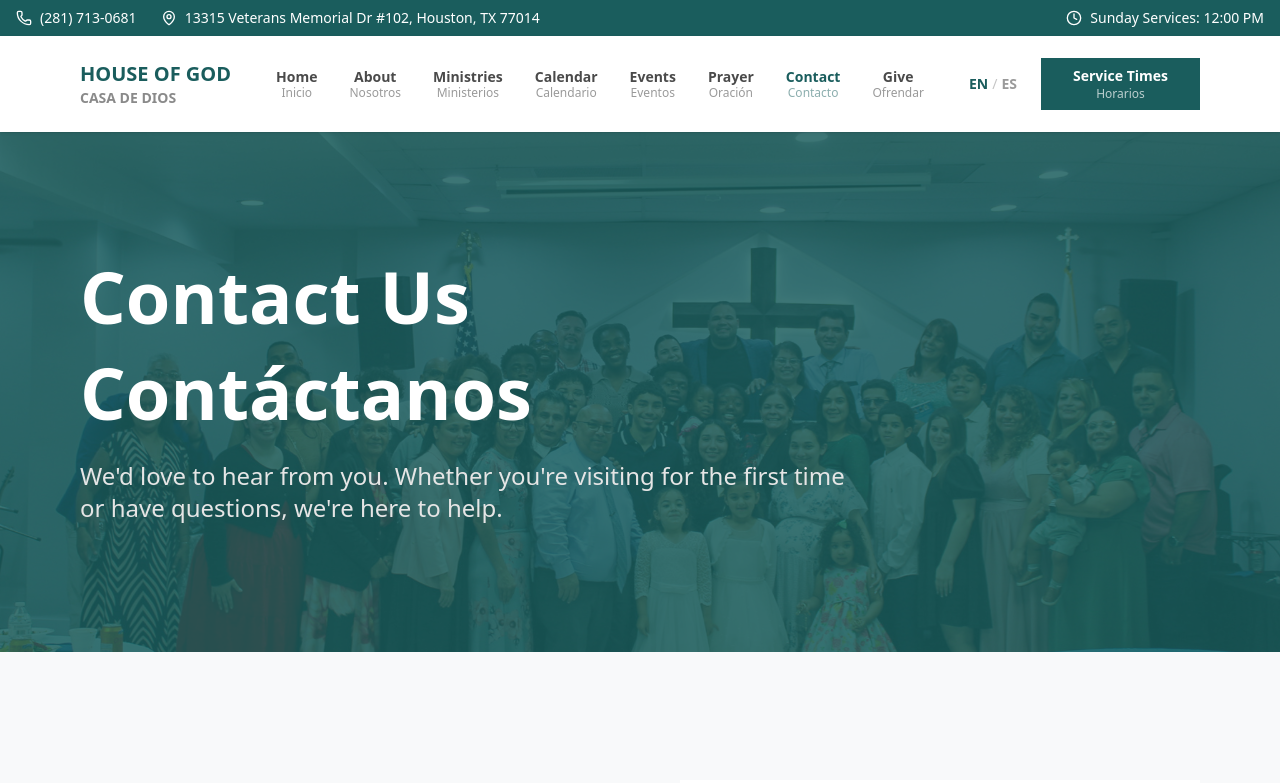
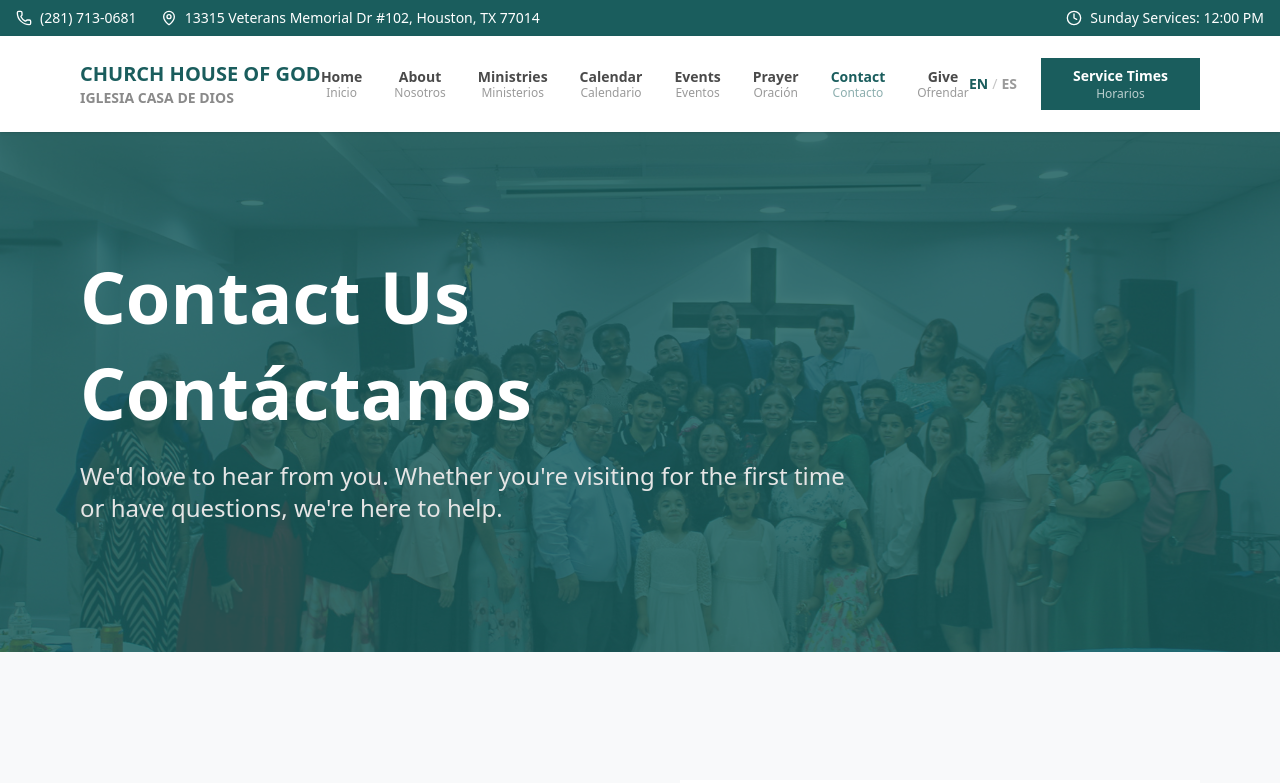
Before and after one commit to JonathanSContreras/Casa-de-Dios-Website, a Next.js app: page /contact in a window 1280 px wide. Shown: the top 783 px of the page. Built offline with nearby package versions, Linux system fonts and the light colour scheme.

Commit message:
update: updating minor details

```diff
--- a/src/app/_components/Footer.tsx
+++ b/src/app/_components/Footer.tsx
@@ -8,7 +8,7 @@ export function Footer() {
         <div className="grid grid-cols-1 md:grid-cols-2 lg:grid-cols-4 gap-12 lg:gap-16">
           {/* About Section */}
           <div>
-            <h3 className="text-xl font-bold mb-6">House of God</h3>
+            <h3 className="text-xl font-bold mb-6">Church House of God / Iglesia Casa de Dios</h3>
             <p className="text-[#E5E5E5] leading-relaxed mb-2">
               A contemporary Pentecostal congregation welcoming all.
             </p>
--- a/src/app/_components/Header.tsx
+++ b/src/app/_components/Header.tsx
@@ -70,7 +70,7 @@ export function Header() {
                     : 'text-sm text-[#8A8A8A]'
                 }`}
               >
-                HOUSE OF GOD
+                CHURCH HOUSE OF GOD
               </span>
               <span
                 className={`font-bold transition-all duration-200 ${
@@ -79,7 +79,7 @@ export function Header() {
                     : 'text-sm text-[#8A8A8A]'
                 }`}
               >
-                CASA DE DIOS
+                IGLESIA CASA DE DIOS
               </span>
             </Link>
 
--- a/src/app/contact/page.tsx
+++ b/src/app/contact/page.tsx
@@ -263,7 +263,7 @@ export default function ContactPage() {
                 We know visiting a new church can feel overwhelming. Here&apos;s what to expect when you visit House of God.
               </p>
               <p className="text-xl mb-8 text-[#E5E5E5]">
-                Sabemos que visitar una iglesia nueva puede ser abrumador. Aquí está lo que puedes esperar cuando visites House of God.
+                Sabemos que visitar una iglesia nueva puede ser abrumador. Aquí está lo que puedes esperar cuando visites Casa de Dios.
               </p>
               <div className="grid grid-cols-1 md:grid-cols-4 gap-8 mt-12">
                 <div>
--- a/src/app/give/page.tsx
+++ b/src/app/give/page.tsx
@@ -221,7 +221,7 @@ export default function GivePage() {
                   Contact Us / Contáctanos
                 </a>
                 <a
-                  href="mailto:giving@houseofgod.org"
+                  href="mailto:CasadeDios.AIC@gmail.com"
                   className="bg-transparent border-2 border-white text-white px-12 py-5 font-bold text-lg hover:bg-white/10 transition-colors inline-block"
                 >
                   Email Us / Envíanos un Email
```
